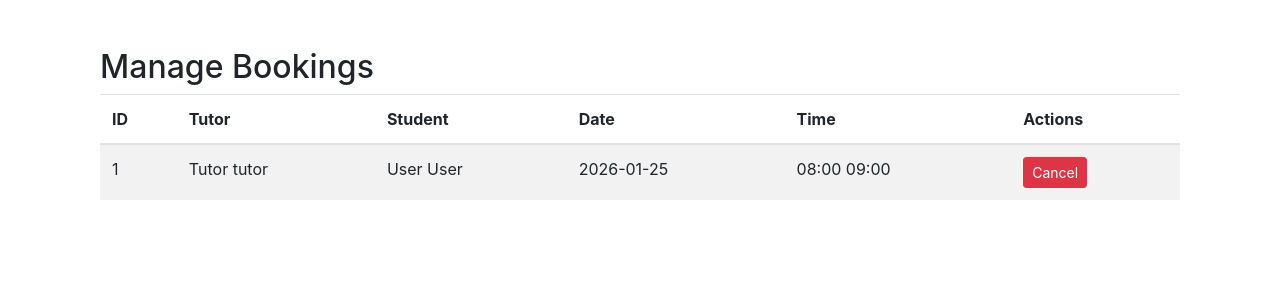
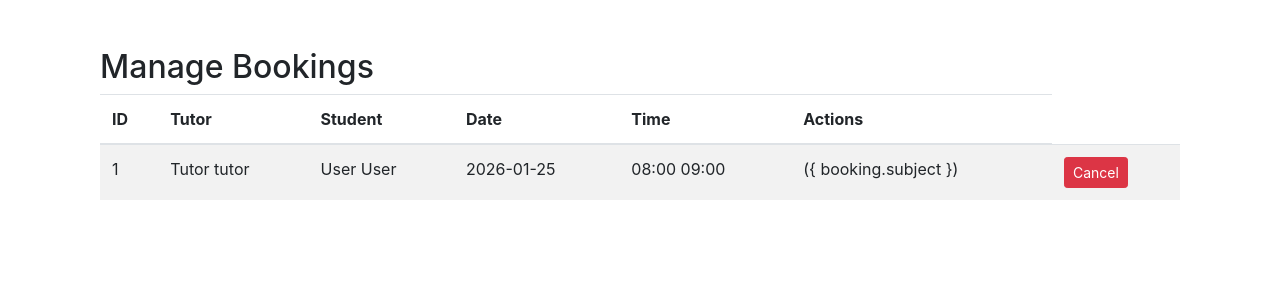
Before and after one commit to Maddy400/PETR2140, a Flask app: page /admin/bookings in a window 1280 px wide. Shown: the part 56-356 px from the top of the page. Run offline with Flask 3, Linux system fonts and the light colour scheme; a user stored in the database is signed in; data comes from the database, SQL or seed files in the repository; both versions use the stored data as it was before the commit; some libraries are stand-ins or nearby versions.

Commit message:
Add subject selection

```diff
--- a/Website/models.py
+++ b/Website/models.py
@@ -38,6 +38,8 @@ class Bookings(db.Model):
 
     created_at = db.Column(db.DateTime, server_default=func.now())
 
+    subject = db.Column(db.String, nullable=False)
+
 
 class Resources(db.Model):
     resource_id = db.Column(db.Integer, primary_key=True)
--- a/Website/root.py
+++ b/Website/root.py
@@ -209,9 +209,13 @@ def booking():
         data = request.get_json()
 
         tutor_id = int(data['tutor_id'])
+        subject = data.get('subject')
         start = datetime.fromisoformat(data['start'])
-        duration_minutes = int(data.get('duration', 30))  # default 30 min
+        duration_minutes = int(data.get('duration', 30))
         end = start + timedelta(minutes=duration_minutes)
+
+        if not subject:
+            return jsonify({"error": "Subject is required"}), 400
 
         # Prevent double booking for the tutor
         conflict = Bookings.query.filter(
--- a/Website/templates/admin/bookings.html
+++ b/Website/templates/admin/bookings.html
@@ -43,6 +43,10 @@
                 </td>
 
                 <td>
+                    ({ booking.subject })
+                </td>
+
+                <td>
                     <a href="{{ url_for('views.cancel_booking', booking_id=booking.booking_id) }}"
                        class="btn btn-danger btn-sm"
                        onclick="return confirm('Cancel this booking?');">
--- a/Website/templates/tutor/home.html
+++ b/Website/templates/tutor/home.html
@@ -16,7 +16,7 @@
 document.addEventListener('DOMContentLoaded', function () {
     let calendar = new FullCalendar.Calendar(document.getElementById('calendar'), {
         initialView: 'timeGridWeek',
-        selectable: false,  // tutors cannot book here, only view
+        selectable: false,
         events: '/api/bookings'
     });
     calendar.render();
```
Also changed, not shown: Website/templates/booking.html (+18 -1 lines), instance/academic_wizard.db (deleted).
